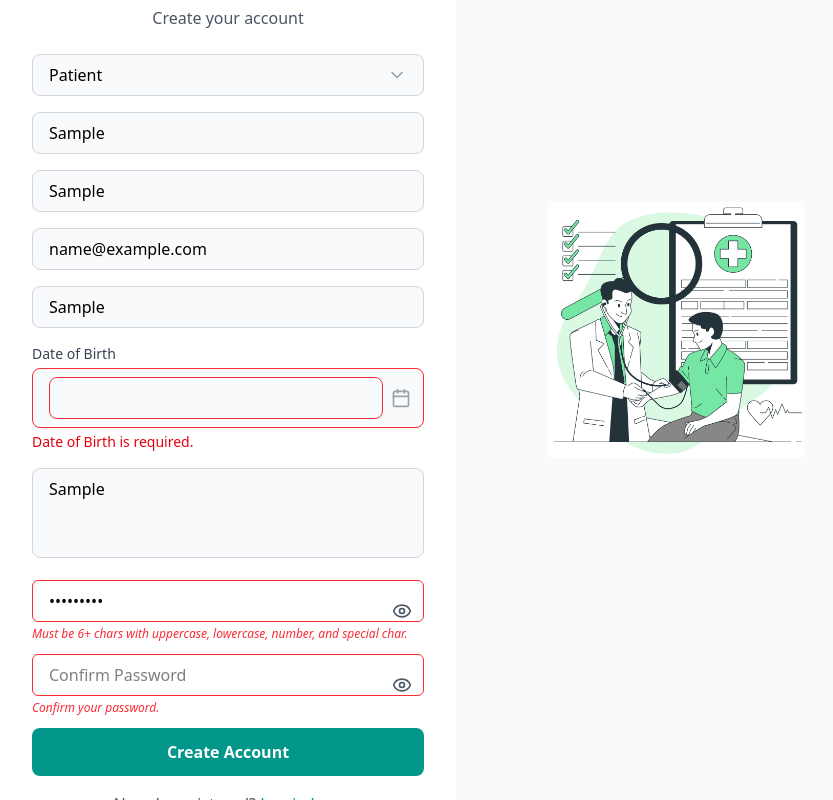
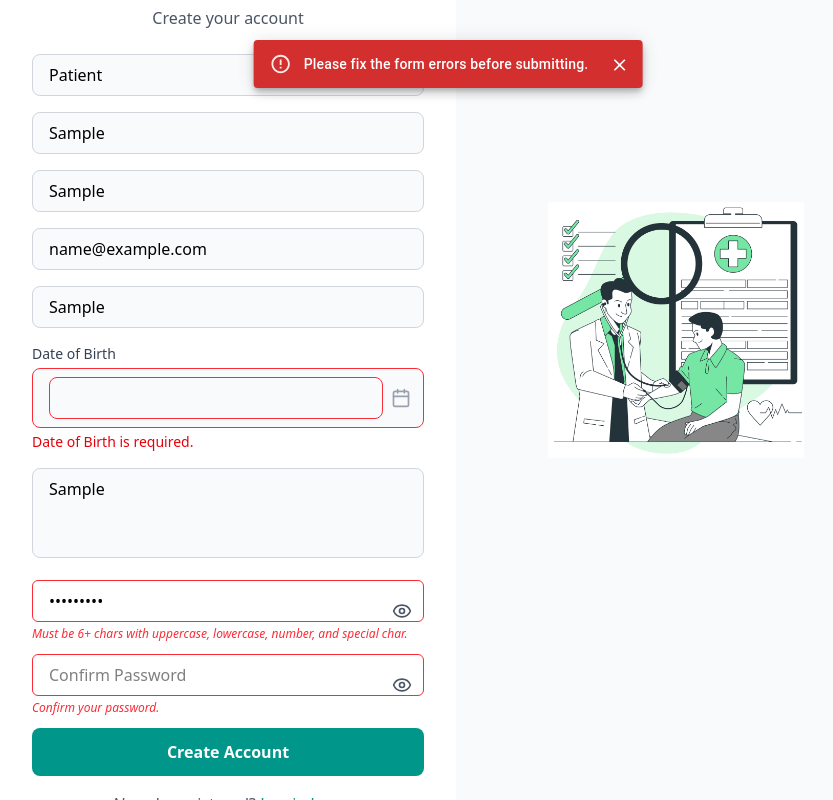
Before and after one commit to TechGenPioneers/PresCrypt, a Next.js app in the folder front-end/prescrypt/: page /Auth/PatientRegistration in a window 1280 px wide. Both pictures are taken after typing "Sample", "Sample", "name@example.com", "Sample", "Sample", "Sample123" into the empty fields and a click on the button "Create Account". Shown: the part 204-1004 px from the top of the page, without its empty margins (192-1025 px from the left). Built offline with nearby package versions, Linux system fonts and the light colour scheme.

Commit message:
Add alert after successful registration using Snackbar component in  MUI

```diff
--- a/front-end/prescrypt/src/app/Auth/PatientRegistration/page.jsx
+++ b/front-end/prescrypt/src/app/Auth/PatientRegistration/page.jsx
@@ -1,4 +1,3 @@
-// app/Auth/PatientRegistration/page.jsx
 "use client";
 
 import { useState } from "react";
@@ -29,6 +28,10 @@ export default function PatientRegistration() {
 
   const [errors, setErrors] = useState({});
   const [loading, setLoading] = useState(false);
+  const [snackbarOpen, setSnackbarOpen] = useState(false);
+  const [snackbarMessage, setSnackbarMessage] = useState("");
+  const [snackbarSeverity, setSnackbarSeverity] = useState("success");
+
   const passwordPattern =
     /^(?=.*[a-z])(?=.*[A-Z])(?=.*\d)(?=.*[@$!%*?&])[A-Za-z\d@$!%*?&]{6,}$/;
 
@@ -37,14 +40,15 @@ export default function PatientRegistration() {
     setFormData({ ...formData, [name]: value });
     setErrors({ ...errors, [name]: "" });
   };
+
   const Alert = (props) => {
     return <MuiAlert elevation={6} variant="filled" {...props} />;
   };
-  const [snackbarOpen, setSnackbarOpen] = useState(false);
-  const [snackbarMessage, setSnackbarMessage] = useState("");
-  const [snackbarSeverity, setSnackbarSeverity] = useState("success"); // "error", "info", etc.
 
-  const handleCloseSnackbar = () => {
+  const handleCloseSnackbar = (event, reason) => {
+    if (reason === "clickaway") {
+      return;
+    }
     setSnackbarOpen(false);
   };
 
@@ -86,7 +90,12 @@ export default function PatientRegistration() {
   };
 
   const handleRegister = async () => {
-    if (!validateForm()) return;
+    if (!validateForm()) {
+      setSnackbarMessage("Please fix the form errors before submitting.");
+      setSnackbarSeverity("error");
+      setSnackbarOpen(true);
+      return;
+    }
 
     setLoading(true);
 
@@ -111,17 +120,19 @@ export default function PatientRegistration() {
       );
 
       const data = await response.text();
-      if (!response.ok) throw new Error(data);
+      if (!response.ok) throw new Error(data || "Registration failed.");
 
-      setSnackbarMessage("🎉 Registration Successful!");
+      setSnackbarMessage(" Registration Successful! Redirecting...");
       setSnackbarSeverity("success");
       setSnackbarOpen(true);
 
       setTimeout(() => {
         router.push("../Patient/PatientDashboard");
-      }, 2000); // Give user time to see the toast
+      }, 2000);
     } catch (err) {
-      setErrors({ general: err.message });
+      setSnackbarMessage(err.message || "An error occurred during registration.");
+      setSnackbarSeverity("error");
+      setSnackbarOpen(true);
     } finally {
       setLoading(false);
     }
@@ -171,13 +182,9 @@ export default function PatientRegistration() {
         onChange={handleChange}
         error={errors.contactNumber}
       />
-
       <DatePickerInput
         selected={formData.dob}
-        onChange={(date) => {
-          setFormData({ ...formData, dob: date });
-          setErrors({ ...errors, dob: "" });
-        }}
+        onChange={handleDateChange}
         error={errors.dob}
       />
       <FormTextarea
@@ -209,7 +216,7 @@ export default function PatientRegistration() {
         loading={loading}
         disabled={loading}
         text="Create Account"
-        className="w-full bg-teal-600 hover:bg-teal-700 text-white font-bold py-2 px-4 rounded-lg"
+        className="w-full bg-teal-600 hover:bg-teal-700 text-white font-bold py-2 px-4 rounded-lg transition duration-300"
       >
         {loading ? "Registering..." : "Create Account"}
       </SubmitButton>
@@ -222,6 +229,21 @@ export default function PatientRegistration() {
           Log in here
         </a>
       </p>
+      <Snackbar
+        open={snackbarOpen}
+        autoHideDuration={6000}
+        onClose={handleCloseSnackbar}
+        anchorOrigin={{ vertical: "top", horizontal: "center" }}
+        className="mt-4"
+      >
+        <Alert
+          onClose={handleCloseSnackbar}
+          severity={snackbarSeverity}
+          className={`w-full max-w-md ${snackbarSeverity === "success" ? "bg-teal-600" : "bg-red-600"} text-white font-medium rounded-lg shadow-lg`}
+        >
+          {snackbarMessage}
+        </Alert>
+      </Snackbar>
     </RegistrationLayout>
   );
 }
```
